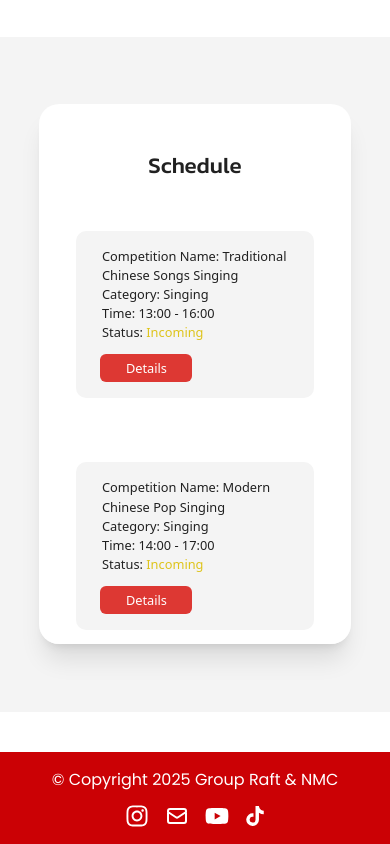
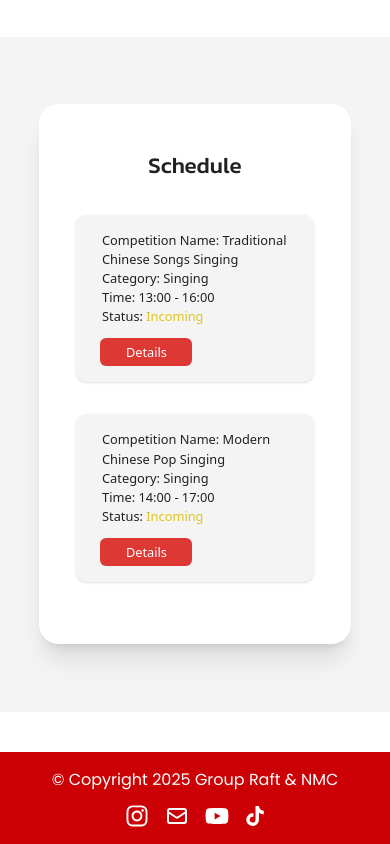
Before and after one commit to Ella-Raputri/WADS-FinalProject, a React (Vite) app in the folder frontend/: page /userhome in a window 390 px wide. Shown: the part 773-1617 px from the top of the page. Built offline with nearby package versions, Linux system fonts and the light colour scheme.

Commit message:
Responsive

```diff
--- a/frontend/src/components/ScheduleList.jsx
+++ b/frontend/src/components/ScheduleList.jsx
@@ -29,13 +29,13 @@ export const SecheduleList = ({competition}) => {
 
     return (
         <>
-        <div className="flex w-[95%] lg:w-[90%] lg:min-h-[12vh] mx-auto mt-[3em] md:mt-[2em] sm:mt-[0.7em] mb-[1em] justify-center items-center lg:mt-[1em]">
+        <div className="flex w-[95%] lg:w-[90%] lg:min-h-[12vh] mx-auto mt-[2em] md:mt-[2em] sm:mt-[0.7em] mb-[1em] justify-center items-center lg:mt-[1em]">
             <div className="w-[20%] sm:flex-col sm:items-center sm:justify-center hidden sm:flex">
                 <p className="text-[0.7rem]">{day}</p>
                 <p className="font-medium text-[1.4rem]">{date}</p>
                 <p className="text-[0.7rem]">{month} {year}</p>
             </div>
-            <div className="w-[80%] bg-[#F4F4F4] rounded-[10px] text-[0.8rem] font-medium flex flex-col justify-center relative min-h-[15vh] lg:min-h-[22vh] pt-4 pb-4 mb-4 sm:pt-1 sm:pb-1">
+            <div className="w-[80%] bg-[#F4F4F4] rounded-[10px] text-[0.8rem] font-medium flex flex-col justify-center relative lg:min-h-[10em] lg:max-h-[200px] pt-4 pb-4 sm:pt-1 sm:pb-1 shadow">
                 <p className="ml-[2em] lg:w-[60%]">Competition Name: {competition.title}</p>
                 <p className="ml-[2em]">Category: {competition.category}</p>
                 <p className="ml-[2em]">Time: {competition.time}</p>
```
